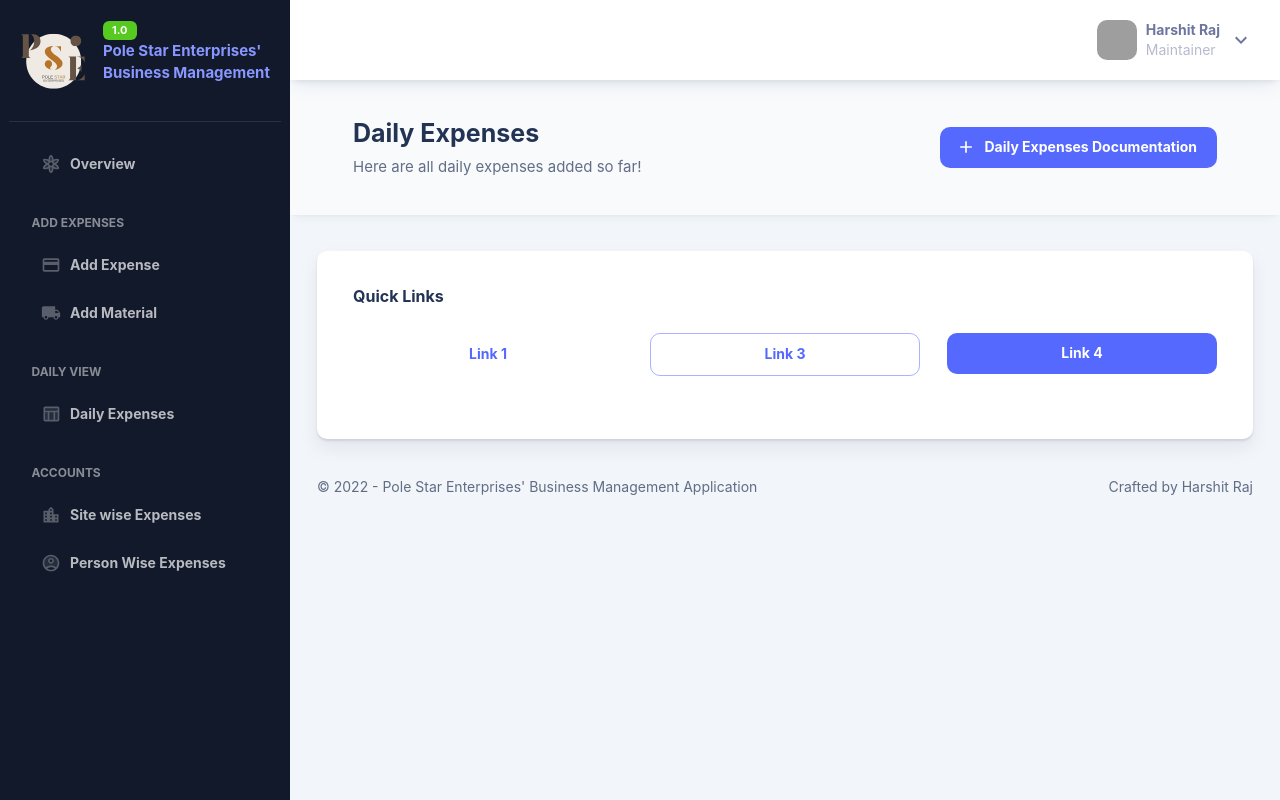
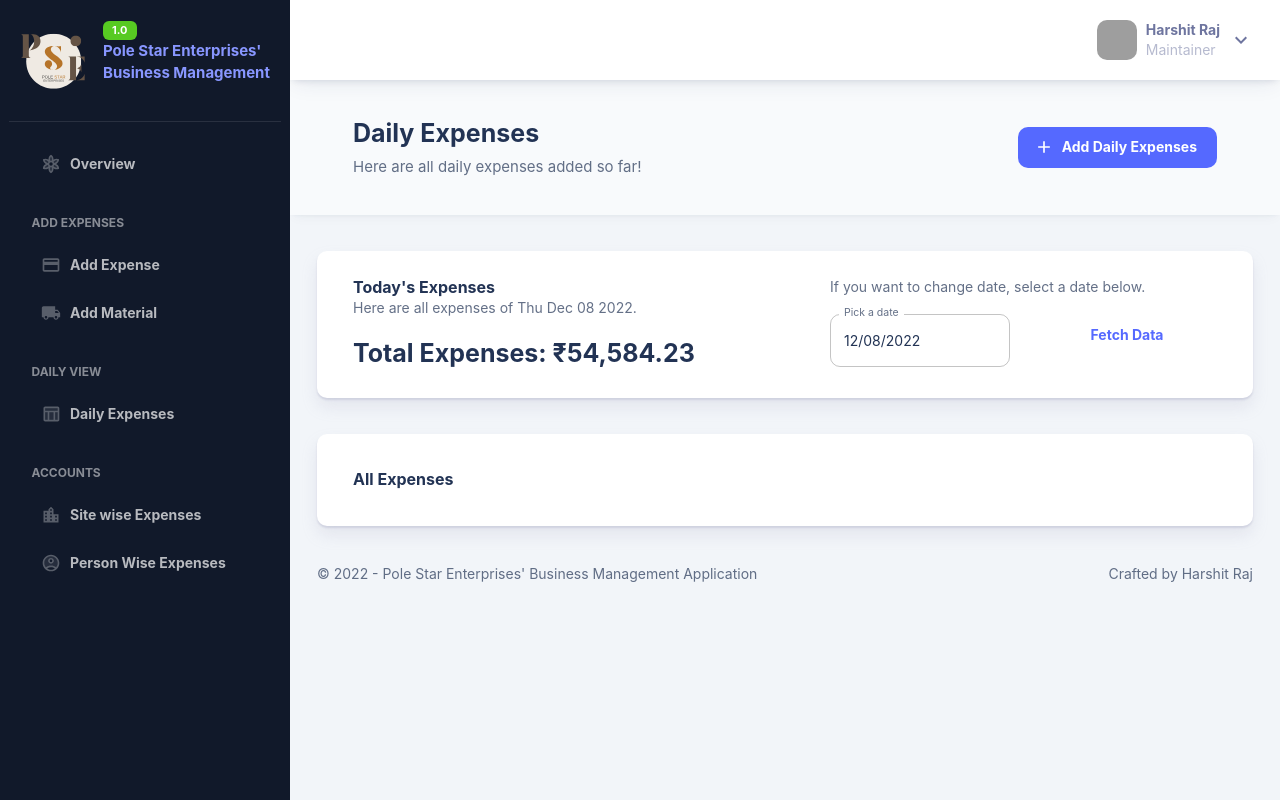
Before and after one commit to 1-Harshit/business-management, a Next.js app: page /admin/daily in a window 1280 px wide. Built offline with nearby package versions, Linux system fonts and the light colour scheme; grey boxes are pictures that could not be loaded.

Commit message:
Add Date picker

```diff
--- a/package.json
+++ b/package.json
@@ -9,18 +9,21 @@
     "lint": "next lint"
   },
   "dependencies": {
+    "@date-io/date-fns": "1.x",
     "@emotion/react": "^11.10.5",
     "@emotion/styled": "^11.10.5",
     "@mui/icons-material": "^5.10.16",
     "@mui/lab": "^5.0.0-alpha.111",
     "@mui/material": "^5.10.17",
     "@mui/styles": "^5.10.16",
+    "@mui/x-date-pickers": "^5.0.10",
     "@types/node": "18.11.11",
     "@types/react": "18.0.26",
     "@types/react-dom": "18.0.9",
     "@typescript-eslint/eslint-plugin": "^5.46.0",
     "apexcharts": "^3.36.3",
     "clsx": "^1.2.1",
+    "date-fns": "^2.29.3",
     "eslint": "8.29.0",
     "eslint-config-airbnb": "^19.0.4",
     "eslint-config-next": "13.0.6",
@@ -31,6 +34,7 @@
     "eslint-plugin-prettier": "^4.2.1",
     "eslint-plugin-react": "^7.31.11",
     "eslint-plugin-react-hooks": "^4.6.0",
+    "moment": "^2.29.4",
     "next": "13.0.6",
     "prettier": "^2.8.1",
     "prop-types": "^15.8.1",
--- a/src/components/PageTitle.tsx
+++ b/src/components/PageTitle.tsx
@@ -39,7 +39,7 @@ const PageTitle: FC<PageTitleProps> = ({
           variant="contained"
           startIcon={<AddTwoToneIcon fontSize="small" />}
         >
-          {heading} Documentation
+          Add {heading}
         </Button>
       </Grid>
     </Grid>
--- a/src/pages/_app.tsx
+++ b/src/pages/_app.tsx
@@ -3,6 +3,8 @@ import type { AppProps } from "next/app"
 import { CssBaseline } from "@mui/material"
 import { NextPage } from "next"
 import { FC } from "react"
+import { LocalizationProvider } from "@mui/x-date-pickers"
+import { AdapterDateFns } from "@mui/x-date-pickers/AdapterDateFns"
 
 import { SidebarProvider } from "src/contexts/SidebarContext"
 import EmptyLayout from "src/layouts/EmptyLayout"
@@ -23,10 +25,12 @@ const App = ({ Component, pageProps }: AppPropsWithLayout) => {
   return (
     <SidebarProvider>
       <ThemeProviderWrapper>
-        <CssBaseline />
-        <Layout>
-          <Component {...pageProps} />
-        </Layout>
+        <LocalizationProvider dateAdapter={AdapterDateFns}>
+          <CssBaseline />
+          <Layout>
+            <Component {...pageProps} />
+          </Layout>
+        </LocalizationProvider>
       </ThemeProviderWrapper>
     </SidebarProvider>
   )
--- a/src/pages/admin/daily.tsx
+++ b/src/pages/admin/daily.tsx
@@ -1,12 +1,83 @@
-import { Container, Grid } from "@mui/material"
+import {
+  Box,
+  Button,
+  Card,
+  Container,
+  Grid,
+  TextField,
+  Typography,
+} from "@mui/material"
 import Head from "next/head"
+import { DatePicker } from "@mui/x-date-pickers"
+import { useState } from "react"
+import moment from "moment"
 
 import SidebarLayout from "src/layouts/SidebarLayout"
-import QuickActions from "src/views/index/QuickActions"
 import PageTitle from "src/components/PageTitle"
 
 const DailyExpenses = () => {
-  const date = "Today"
+  const [selectedDate, setSelectedDate] = useState<Date>(new Date())
+
+  const dateSelector = (
+    <Card>
+      <Grid container spacing={2}>
+        <Grid item xs={12} md={6}>
+          <Box py={3} px={4}>
+            <Typography variant="h4">
+              {selectedDate.toDateString() === new Date().toDateString()
+                ? "Today"
+                : moment(selectedDate).format("D MMM")}
+              's Expenses
+            </Typography>
+            <Typography color="text.secondary">
+              Here are all expenses of {selectedDate.toDateString()}.
+            </Typography>
+            <Typography variant="h3" sx={{ pt: 2 }}>
+              Total Expenses: ₹54,584.23
+            </Typography>
+          </Box>
+        </Grid>
+        <Grid item xs={12} md={6}>
+          <Box px={4} py={3}>
+            <Typography variant="h5" fontWeight="normal" color="text.secondary">
+              If you want to change date, select a date below.
+            </Typography>
+            <Box pt={2} alignItems="center" justifyContent="center">
+              <Grid container spacing={3}>
+                <Grid item xs={12} md={6} alignContent="center">
+                  <DatePicker
+                    label="Pick a date"
+                    value={selectedDate}
+                    onChange={(newDate) => {
+                      setSelectedDate(newDate || new Date())
+                      // clear existing data
+                    }}
+                    renderInput={(params) => (
+                      <TextField {...params} fullWidth />
+                    )}
+                  />
+                </Grid>
+                <Grid item xs={12} md={6}>
+                  <Button variant="text" color="primary" fullWidth>
+                    Fetch Data
+                  </Button>
+                </Grid>
+              </Grid>
+            </Box>
+          </Box>
+        </Grid>
+      </Grid>
+    </Card>
+  )
+
+  const expenses = (
+    <Card>
+      <Box p={4}>
+        <Typography variant="h4">All Expenses</Typography>
+      </Box>
+    </Card>
+  )
+
   return (
     <>
       <Head>
@@ -25,7 +96,10 @@ const DailyExpenses = () => {
           spacing={4}
         >
           <Grid item xs={12}>
-            <QuickActions />
+            {dateSelector}
+          </Grid>
+          <Grid item xs={12}>
+            {expenses}
           </Grid>
         </Grid>
       </Container>
```
Also changed, not shown: 1 other file (tests, documents, lock files or other folders).
